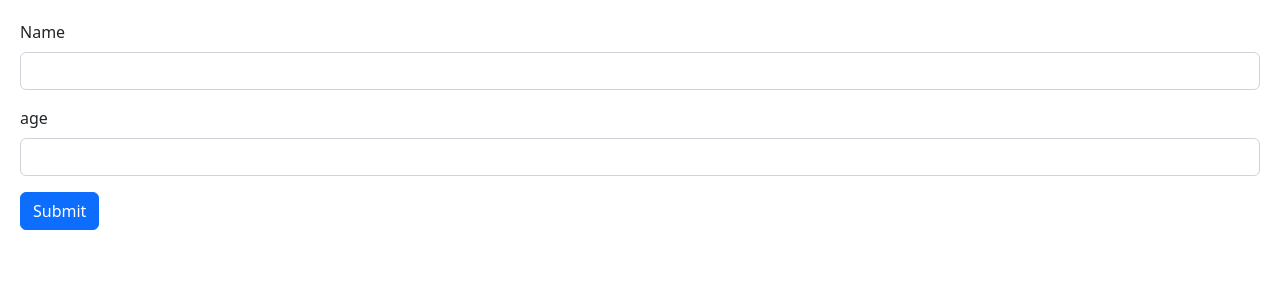
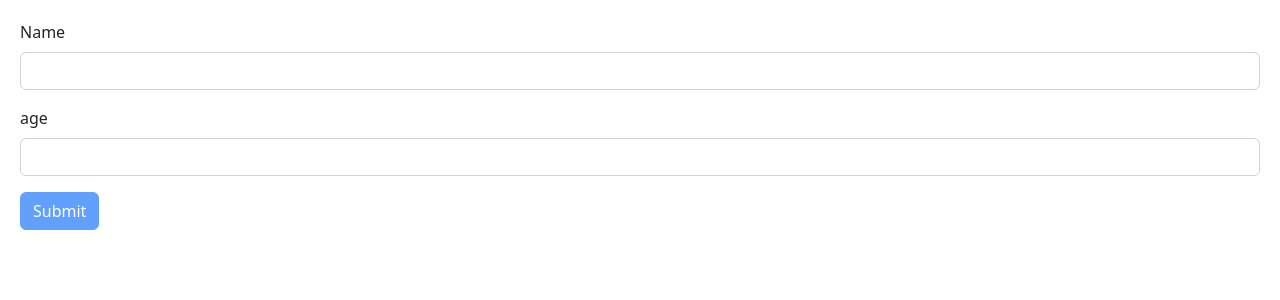
Before and after one commit to iammmila/TS_learning, a React (Vite) app: page / in a window 1280 px wide. Shown: the top 300 px of the page. Built offline with nearby package versions, Linux system fonts and the light colour scheme.

Commit message:
5.8. Disabling the Submit Button

```diff
--- a/src/App.tsx
+++ b/src/App.tsx
@@ -1,10 +1,10 @@
 import "./App.css";
-import Form5 from "./components/Form5";
+import Form6 from "./components/Form6";
 
 function App() {
   return (
     <>
-      <Form5 />
+      <Form6 />
     </>
   );
 }
--- /dev/null
+++ b/src/components/Form6/Form6.tsx
@@ -0,0 +1,60 @@
+// import React from "react";
+import { useForm, FieldValues } from "react-hook-form";
+import { z } from "zod";
+import { zodResolver } from "@hookform/resolvers/zod";
+
+const schema = z.object({
+  name: z.string().min(3, { message: "name must be at least 3 characters" }),
+  age: z
+    .number({ invalid_type_error: "Age field is required!" })
+    .min(18, { message: "Age must be more than 18" }),
+});
+
+type FormData = z.infer<typeof schema>;
+
+const Form6 = () => {
+  const {
+    register,
+    handleSubmit,
+    formState: { errors, isValid },
+  } = useForm<FormData>({ resolver: zodResolver(schema) });
+
+  //fieldvalues always must be imported from react-hoook-form
+  const onSubmit = (data: FieldValues) => {
+    console.log("submtting: ", data);
+  };
+
+  return (
+    <form onSubmit={handleSubmit(onSubmit)}>
+      <div className="mb-3">
+        <label htmlFor="name" className="form-label">
+          Name
+        </label>
+        <input
+          {...register("name")}
+          id="name"
+          type="text"
+          className="form-control"
+        />
+        {errors.name && <p className="text-danger">{errors.name.message}</p>}
+      </div>
+      <div className="mb-3">
+        <label htmlFor="age" className="form-label">
+          age
+        </label>
+        <input
+          {...register("age", { valueAsNumber: true })}
+          id="age"
+          type="number"
+          className="form-control"
+        />
+        {errors.age && <p className="text-danger">{errors.age.message}</p>}
+      </div>
+      <button disabled={!isValid} className="btn btn-primary" type="submit">
+        Submit
+      </button>
+    </form>
+  );
+};
+
+export default Form6;
--- /dev/null
+++ b/src/components/Form6/index.ts
@@ -0,0 +1,2 @@
+import Form6 from "./Form6";
+export default Form6;
```
